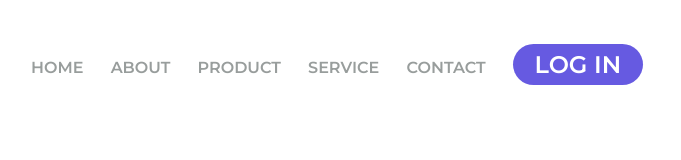
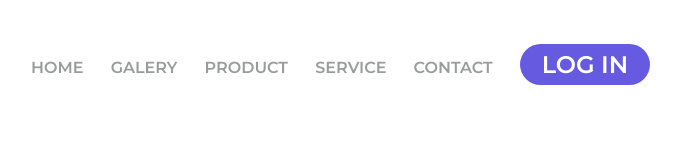
Before and after one commit to JoaoDevel/devclub-project-01, a plain HTML site: page index.html in a window 1280 px wide. Shown: the top 160 px of the page, without its empty margins (45-726 px from the left). Drawn offline with Linux system fonts and the light colour scheme.

Commit message:
alteraçao no menu de navegação

```diff
--- a/index.html
+++ b/index.html
@@ -11,7 +11,7 @@
 <body>
     <header>
         <a class="link-header">HOME</a>
-        <a class="link-header">ABOUT</a>
+        <a class="link-header">GALERY</a>
         <a class="link-header">PRODUCT</a>
         <a class="link-header">SERVICE</a>
         <a class="link-header">CONTACT</a>
```
